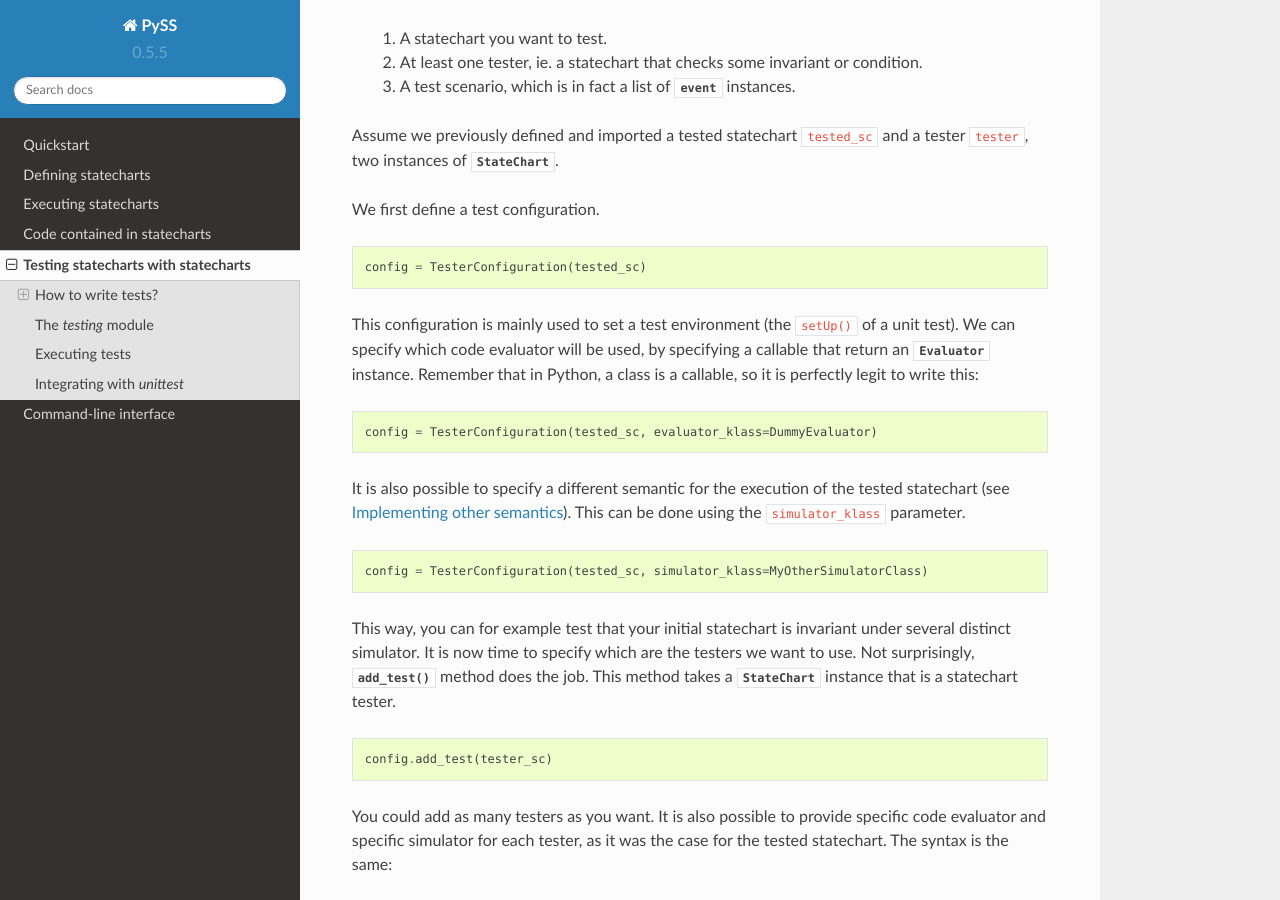
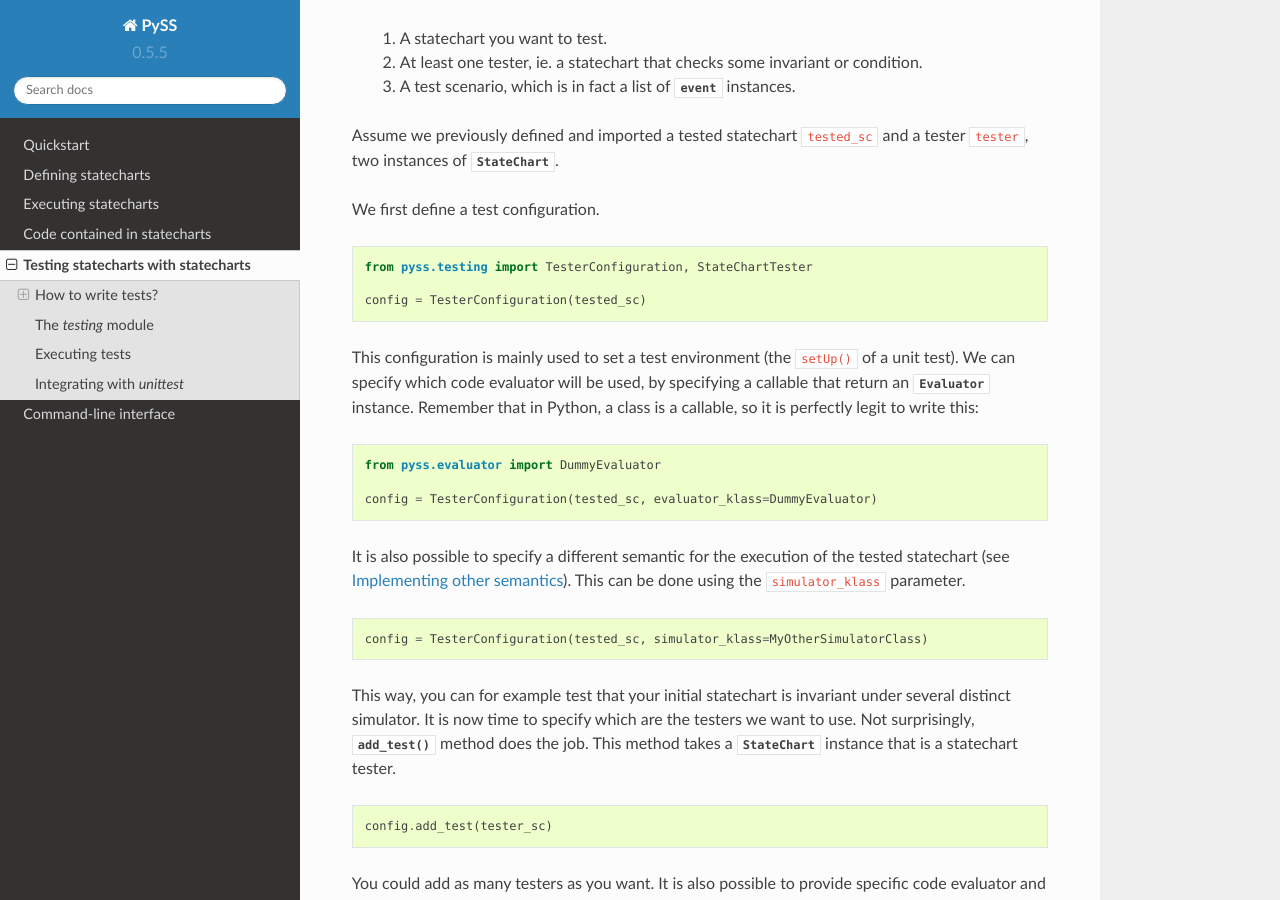
Before and after one commit to AlexandreDecan/sismic, a Sphinx documentation site: the page built from docs/testing.rst, in a window 1280 px wide and 900 px high, scrolled down 3194 px. Built offline with Sphinx 7.4.7 and the Read the Docs theme 2.0.0, drawn with Linux system fonts in a browser that asks for light colours.

Commit message:
Add import in example

```diff
--- a/docs/testing.rst
+++ b/docs/testing.rst
@@ -179,6 +179,8 @@ We first define a test configuration.
 
 .. code:: python
 
+    from pyss.testing import TesterConfiguration, StateChartTester
+
     config = TesterConfiguration(tested_sc)
 
 This configuration is mainly used to set a test environment (the ``setUp()`` of a unit test).
@@ -187,6 +189,8 @@ We can specify which code evaluator will be used, by specifying a callable that
 it is perfectly legit to write this:
 
 .. code:: python
+
+    from pyss.evaluator import DummyEvaluator
 
     config = TesterConfiguration(tested_sc, evaluator_klass=DummyEvaluator)
 
```
